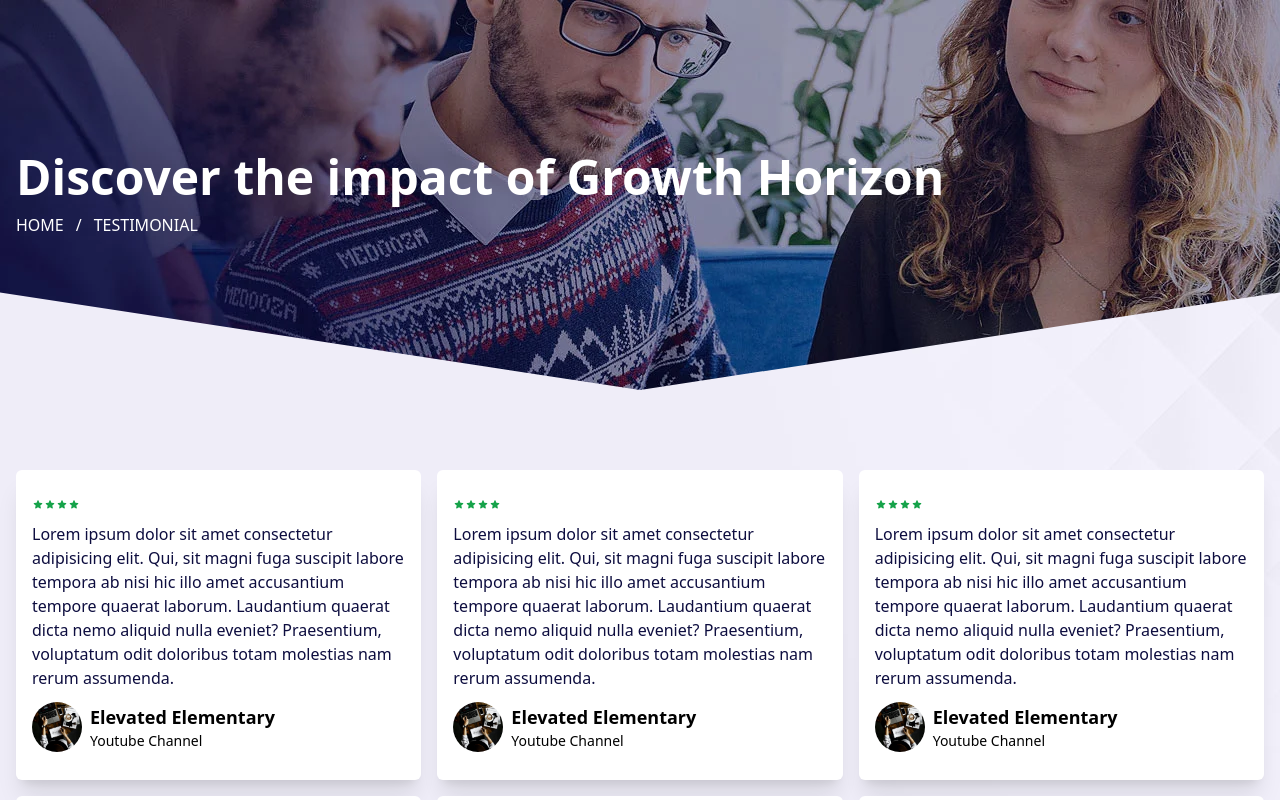
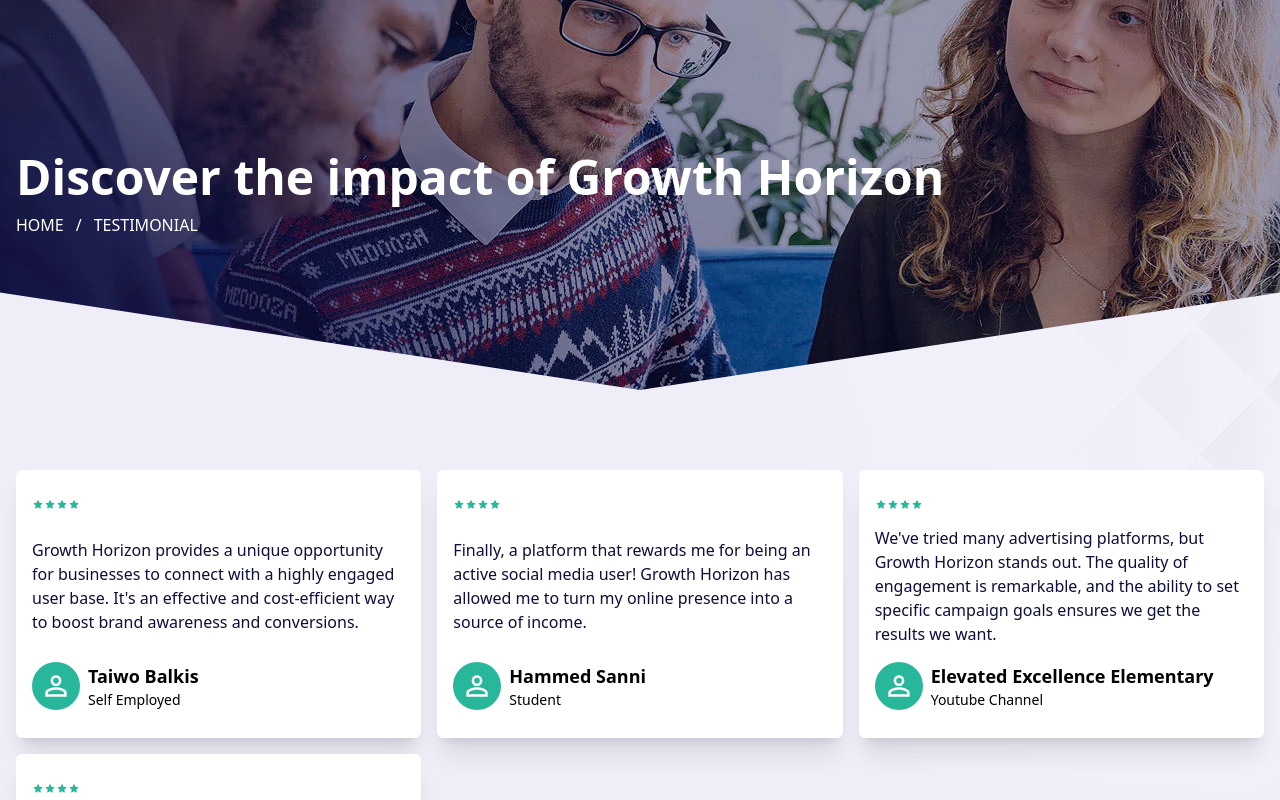
Before and after one commit to AbdulHameedi/growthhorizon, a Vue app: page /testimonial in a window 1280 px wide. Shown: the top 800 px of the page. Built offline with nearby package versions, Linux system fonts and the light colour scheme.

Commit message:
testimonial-page

```diff
--- a/src/components/TestimonialCard.vue
+++ b/src/components/TestimonialCard.vue
@@ -1,25 +1,45 @@
 <script>
 import { defineComponent } from 'vue';
 
-export default defineComponent({})
+export default defineComponent({
+    props: [
+        'name',
+        'job',
+        'testimony'
+    ]
+})
 </script>
 <template>
-    <div class="bg-white shadow-xl px-4 py-7 rounded-md">
-        <div class="text-green-600 flex items-center mb-3">
+    <div class="bg-white shadow-xl px-4 py-7 rounded-md flex flex-col justify-between gap-4">
+        <div class="text-[#28B79A] flex items-center">
             <svg xmlns="http://www.w3.org/2000/svg" width="12" height="12" viewBox="0 0 24 24"><path fill="currentColor" d="m12 18.275l-4.15 2.5q-.275.175-.575.15t-.525-.2q-.225-.175-.35-.438t-.05-.587l1.1-4.725L3.775 11.8q-.25-.225-.312-.513t.037-.562q.1-.275.3-.45t.55-.225l4.85-.425l1.875-4.45q.125-.3.388-.45t.537-.15q.275 0 .537.15t.388.45l1.875 4.45l4.85.425q.35.05.55.225t.3.45q.1.275.038.563t-.313.512l-3.675 3.175l1.1 4.725q.075.325-.05.588t-.35.437q-.225.175-.525.2t-.575-.15l-4.15-2.5Z"/></svg>
             <svg xmlns="http://www.w3.org/2000/svg" width="12" height="12" viewBox="0 0 24 24"><path fill="currentColor" d="m12 18.275l-4.15 2.5q-.275.175-.575.15t-.525-.2q-.225-.175-.35-.438t-.05-.587l1.1-4.725L3.775 11.8q-.25-.225-.312-.513t.037-.562q.1-.275.3-.45t.55-.225l4.85-.425l1.875-4.45q.125-.3.388-.45t.537-.15q.275 0 .537.15t.388.45l1.875 4.45l4.85.425q.35.05.55.225t.3.45q.1.275.038.563t-.313.512l-3.675 3.175l1.1 4.725q.075.325-.05.588t-.35.437q-.225.175-.525.2t-.575-.15l-4.15-2.5Z"/></svg>
             <svg xmlns="http://www.w3.org/2000/svg" width="12" height="12" viewBox="0 0 24 24"><path fill="currentColor" d="m12 18.275l-4.15 2.5q-.275.175-.575.15t-.525-.2q-.225-.175-.35-.438t-.05-.587l1.1-4.725L3.775 11.8q-.25-.225-.312-.513t.037-.562q.1-.275.3-.45t.55-.225l4.85-.425l1.875-4.45q.125-.3.388-.45t.537-.15q.275 0 .537.15t.388.45l1.875 4.45l4.85.425q.35.05.55.225t.3.45q.1.275.038.563t-.313.512l-3.675 3.175l1.1 4.725q.075.325-.05.588t-.35.437q-.225.175-.525.2t-.575-.15l-4.15-2.5Z"/></svg>
             <svg xmlns="http://www.w3.org/2000/svg" width="12" height="12" viewBox="0 0 24 24"><path fill="currentColor" d="m12 18.275l-4.15 2.5q-.275.175-.575.15t-.525-.2q-.225-.175-.35-.438t-.05-.587l1.1-4.725L3.775 11.8q-.25-.225-.312-.513t.037-.562q.1-.275.3-.45t.55-.225l4.85-.425l1.875-4.45q.125-.3.388-.45t.537-.15q.275 0 .537.15t.388.45l1.875 4.45l4.85.425q.35.05.55.225t.3.45q.1.275.038.563t-.313.512l-3.675 3.175l1.1 4.725q.075.325-.05.588t-.35.437q-.225.175-.525.2t-.575-.15l-4.15-2.5Z"/></svg>
         </div>
-        <p class="text-[#0D0D3F] mb-3">Lorem ipsum dolor sit amet consectetur adipisicing elit. Qui, sit magni fuga suscipit labore tempora ab nisi hic illo amet accusantium tempore quaerat laborum. Laudantium quaerat dicta nemo aliquid nulla eveniet? Praesentium, voluptatum odit doloribus totam molestias nam rerum assumenda.</p>
-        <div class="flex items-center gap-2">
-            <div class="w-[50px] h-[50px]">
-                <img class="rounded-[50%]" src="../assets/image-footer-2.jpg" alt="elevated excellece elementary">
+        <p class="text-[#0D0D3F]">{{ testimony }}</p>
+        <div class="flex justify-between items-center visit-container">
+            <div class="flex items-center gap-2">
+                <div class="p-2 text-white bg-[#28B79A] rounded-[50%]">
+                    <svg xmlns="http://www.w3.org/2000/svg" width="32" height="32" viewBox="0 0 24 24"><path fill="currentColor" d="M12 5.9a2.1 2.1 0 1 1 0 4.2a2.1 2.1 0 0 1 0-4.2m0 9c2.97 0 6.1 1.46 6.1 2.1v1.1H5.9V17c0-.64 3.13-2.1 6.1-2.1M12 4C9.79 4 8 5.79 8 8s1.79 4 4 4s4-1.79 4-4s-1.79-4-4-4zm0 9c-2.67 0-8 1.34-8 4v3h16v-3c0-2.66-5.33-4-8-4z"/></svg>
+                </div>
+                <div>
+                    <p class="text-lg font-semibold">{{ name }}</p>
+                    <p class="text-sm">{{ job }}</p>
+                </div>
             </div>
-            <div>
-                <p class="text-lg font-semibold">Elevated Elementary</p>
-                <p class="text-sm">Youtube Channel</p>
+            <div class="visit">
+                <a href="" class="text-[#0D0D3F] font-semibold">VISIT</a>
             </div>
         </div>
     </div>
 </template>
+<style scoped>
+    .visit{
+        display: none;
+        transition: all 0.3s;
+    }
+    .visit-container:hover .visit{
+        display: flex;
+    }
+</style>
--- a/src/components/TestimonialPage.vue
+++ b/src/components/TestimonialPage.vue
@@ -8,7 +8,7 @@ export default defineComponent({
     components: {
         TestimonialCard,
         RegisterFooter,
-        Footer
+        Footer,
     }
 })
 </script>
@@ -24,12 +24,10 @@ export default defineComponent({
                 </div>
             </div>
             <div class="px-[5.5rem] max-[1312px]:px-[1rem] grid grid-cols-3 py-20 gap-4 max-[880px]:grid-cols-2 max-[636px]:grid-cols-1" data-aos="fade-up" data-aos-duration="800" data-aos-offset="200"  data-aos-easing="ease-in-out">
-                <TestimonialCard />
-                <TestimonialCard />
-                <TestimonialCard />
-                <TestimonialCard />
-                <TestimonialCard />
-                <TestimonialCard />
+                <TestimonialCard name="Taiwo Balkis" job="Self Employed" testimony="Growth Horizon provides a unique opportunity for businesses to connect with a highly engaged user base. It's an effective and cost-efficient way to boost brand awareness and conversions."/>
+                <TestimonialCard name="Hammed Sanni" job="Student" testimony="Finally, a platform that rewards me for being an active social media user! Growth Horizon has allowed me to turn my online presence into a source of income."/>
+                <TestimonialCard name="Elevated Excellence Elementary" job="Youtube Channel" testimony="We've tried many advertising platforms, but Growth Horizon stands out. The quality of engagement is remarkable, and the ability to set specific campaign goals ensures we get the results we want."/>
+                <TestimonialCard name="Fawaz Makinde" job="Student" testimony="I was skeptical at first, but Growth Horizon is the real deal. I've earned a substantial amount just by sharing ads. This platform has changed the game for me."/>
             </div>
         </div>
         <RegisterFooter />
--- a/src/router/index.js
+++ b/src/router/index.js
@@ -6,6 +6,7 @@ import TestimonialPage from '../components/TestimonialPage.vue'
 
 const router = createRouter({
   history: createWebHistory(import.meta.env.BASE_URL),
+  base: 'https://growthhorizon.vercel.app/',
   routes: [
     {
       path: '/',
```
